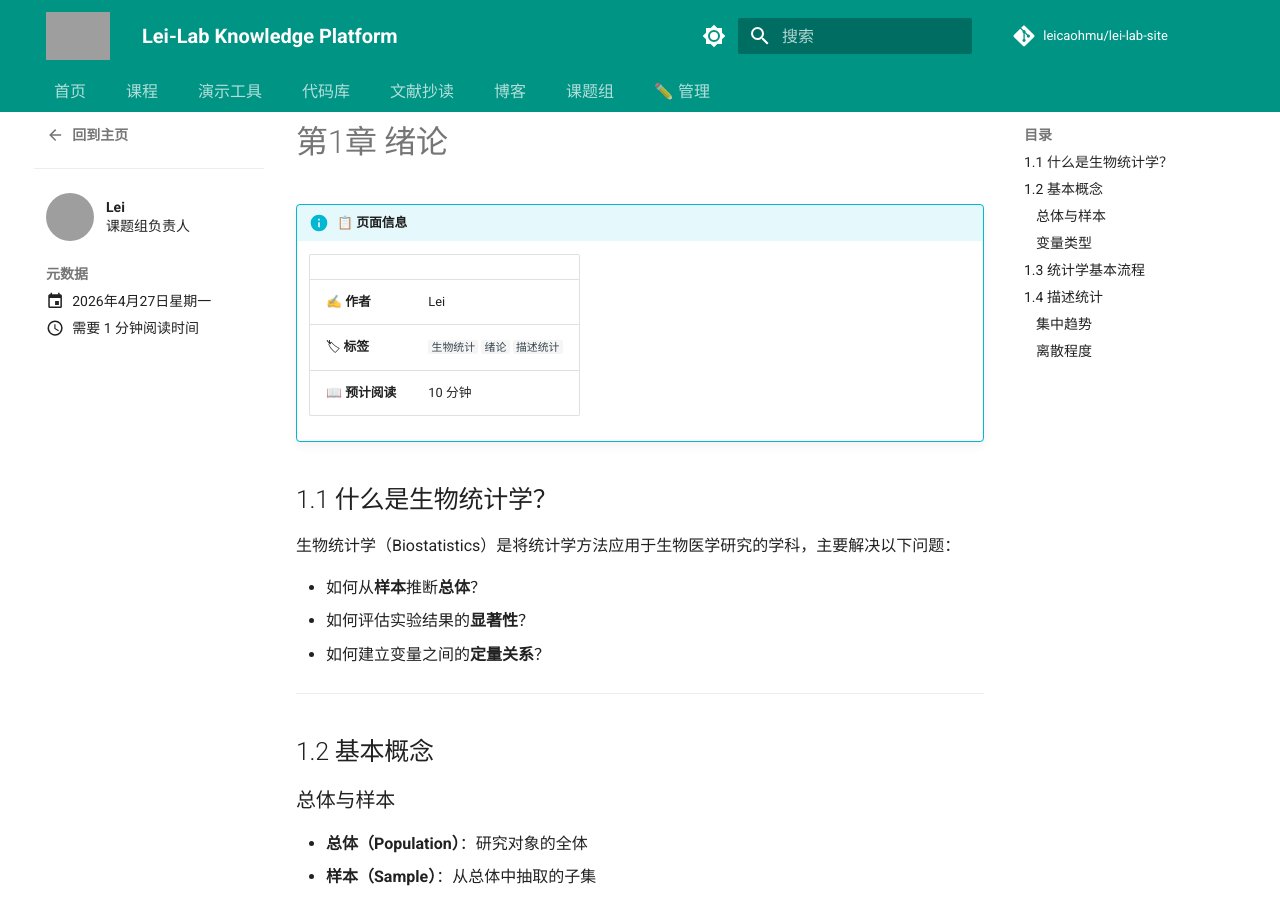
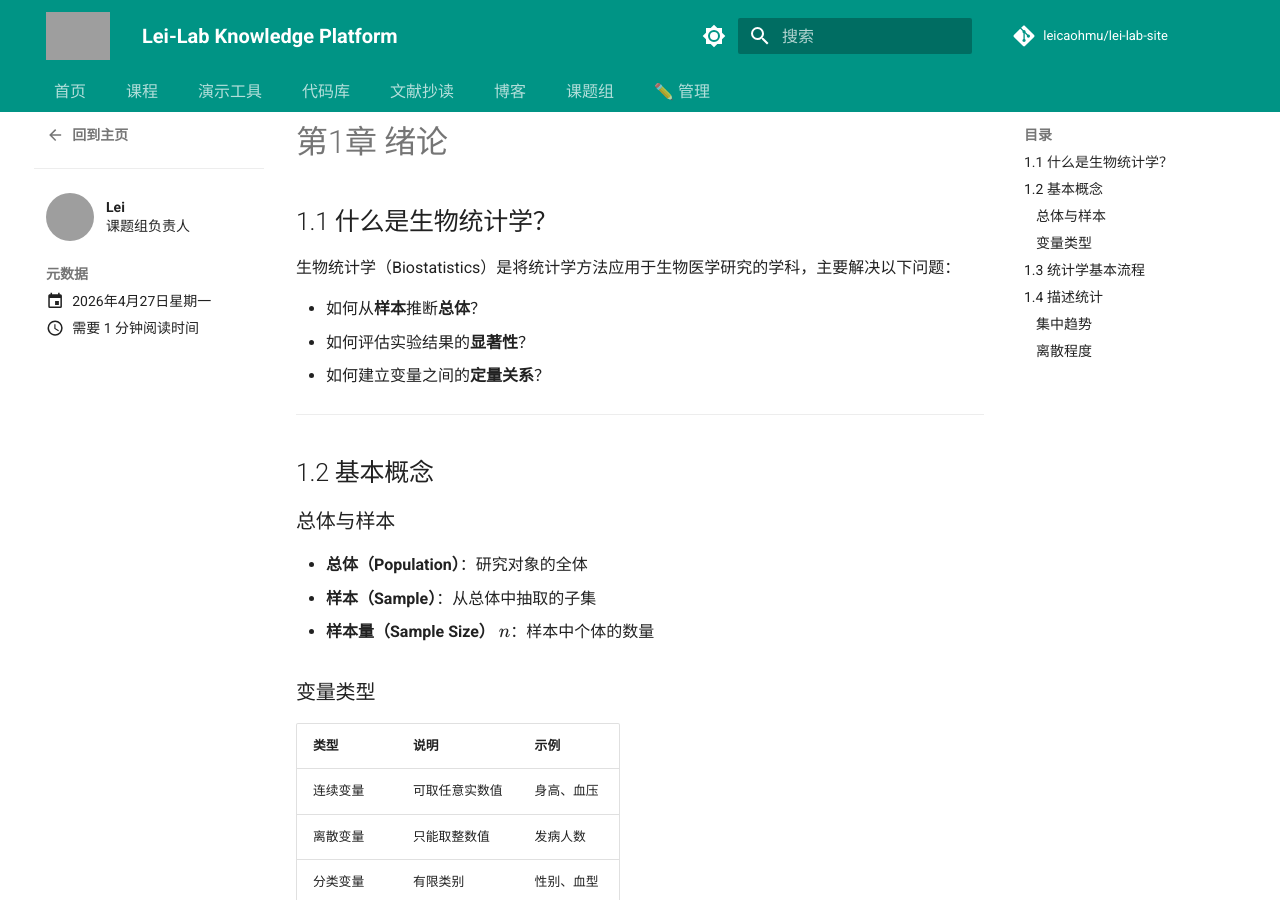
Before and after one commit to leicaohmu/lei-lab-site, an MkDocs documentation site: the page built from docs/courses/biostat/posts/01-intro.md, in a window 1280 px wide and 900 px high. Built offline with MkDocs 1.6.1 and Material for MkDocs 9.7.7, drawn with Linux system fonts in a browser that asks for light colours; comment, search, counter and statistics services are not loaded; grey boxes are pictures that could not be loaded.

Commit message:
fix: correct class new new

```diff
--- a/docs/courses/biostat/posts/01-intro.md
+++ b/docs/courses/biostat/posts/01-intro.md
@@ -5,13 +5,6 @@ date: 2026-04-27
 authors:
   - lei
 ---
-
-!!! info "📋 页面信息"
-    | | |
-    |---|---|
-    | ✍️ **作者** | Lei |
-    | 🏷 **标签** | `生物统计` `绪论` `描述统计` |
-    | 📖 **预计阅读** | 10 分钟 |
 
 ## 1.1 什么是生物统计学？
 
```
